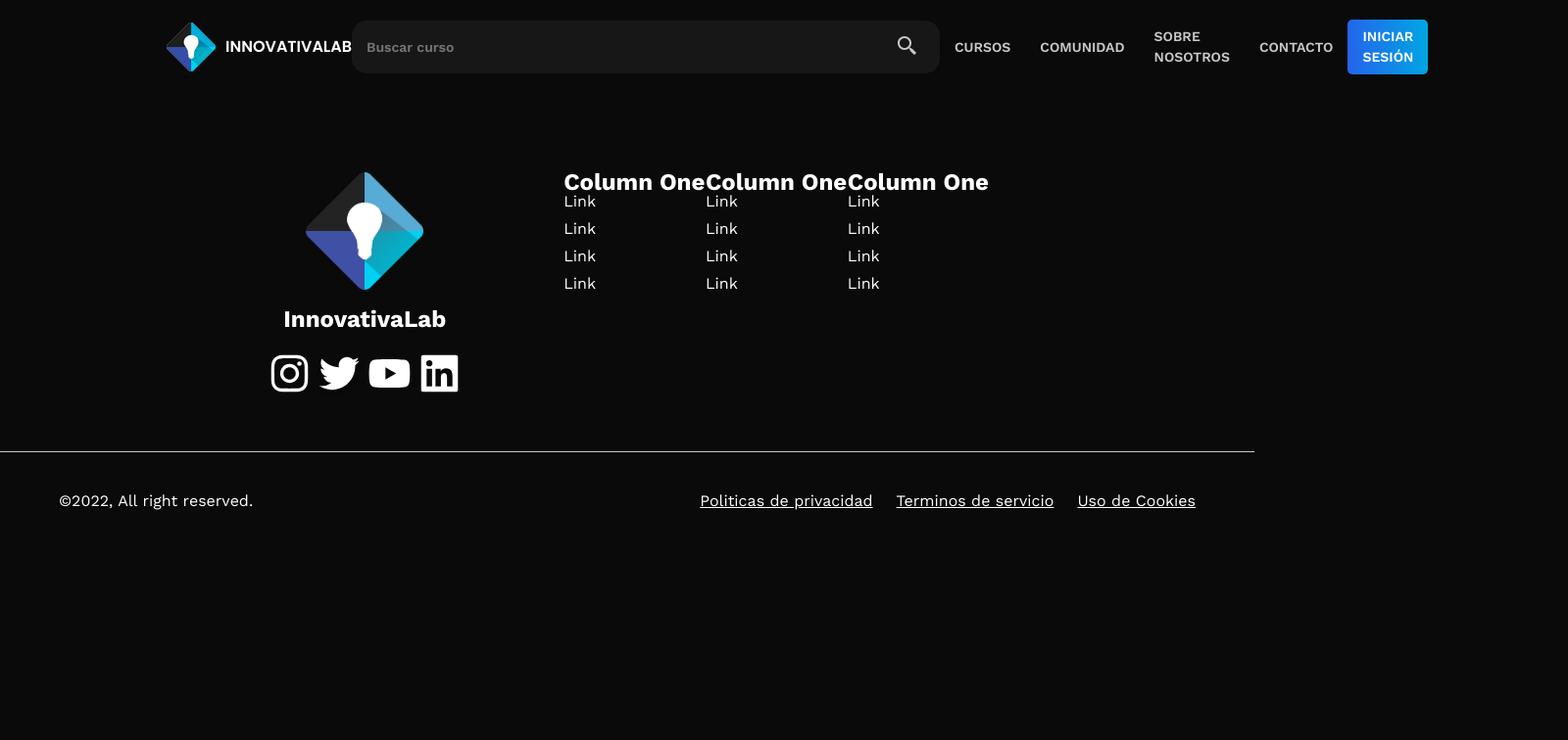
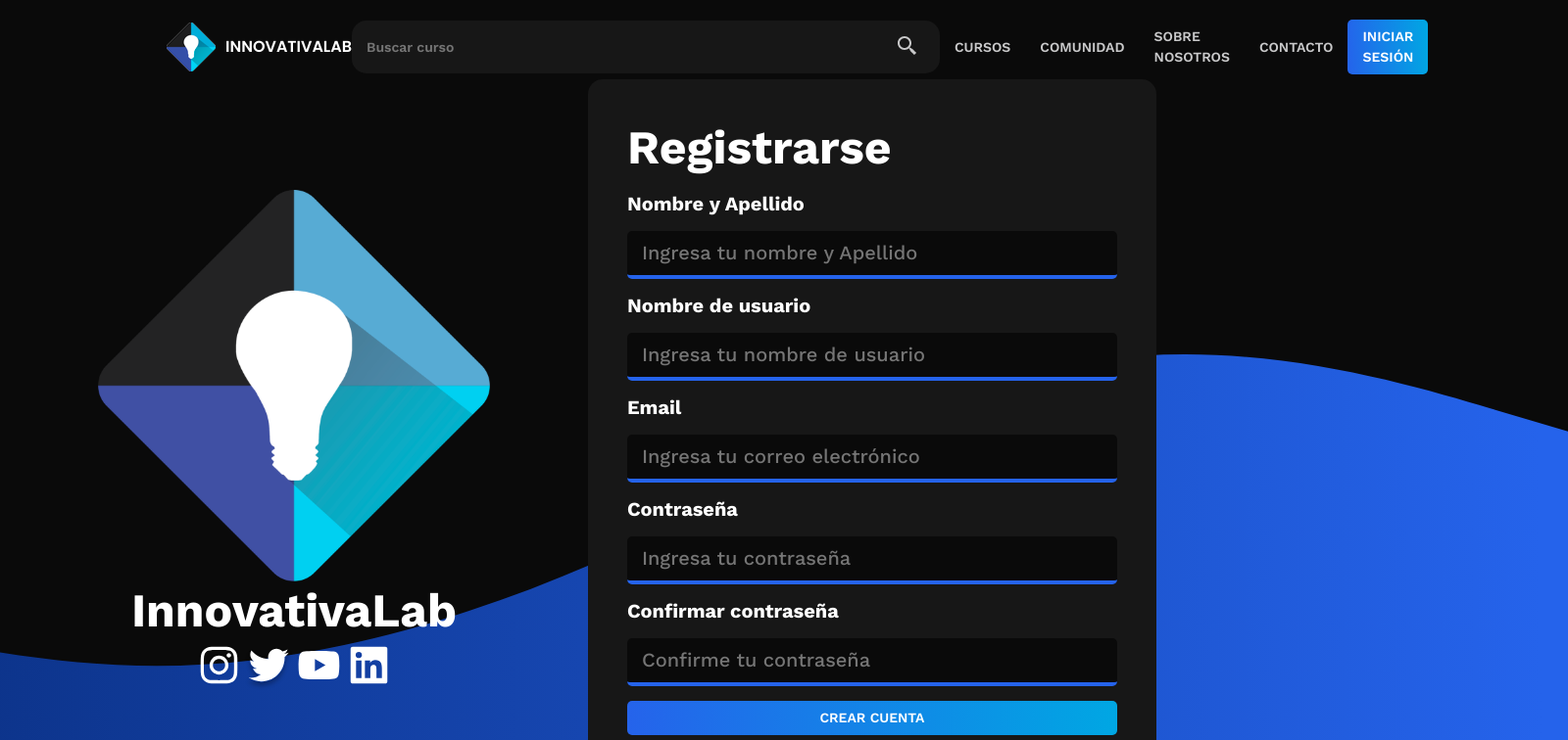
Before and after one commit to InnovativaLab/Pagina-web, a React (Vite) app in the folder PaginaWeb-React/: page /signin in a window 1280 px wide. Shown: the top 756 px of the page at 98% size, 1600 px wide, since content can reach past the window. Built offline with nearby package versions, Linux system fonts and the light colour scheme; the HTML template or start-up script is replaced by a standard one.

Commit message:
Add structure in SignIn page

```diff
--- a/PaginaWeb-React/src/pages/Login.tsx
+++ b/PaginaWeb-React/src/pages/Login.tsx
@@ -6,6 +6,7 @@ import Subtitle from '../components/Subtitle';
 import ItemMenu from "../components/ItemMenu";
 import TextBox from "../components/TextBox";
 import {Link} from "react-router-dom"
+
 function Login() {
   return (
     <div>
--- a/PaginaWeb-React/src/pages/SignIn.tsx
+++ b/PaginaWeb-React/src/pages/SignIn.tsx
@@ -1,6 +1,46 @@
+import "./styles/login.css"
+import olas from "../assets/OlaLogin.svg"
+import Redes from '../components/Redes';
+import Title from '../components/Title';
+import Subtitle from '../components/Subtitle';
+import ItemMenu from "../components/ItemMenu";
+import TextBox from "../components/TextBox";
+import {Link} from "react-router-dom"
+
 function SignIn() {
   return (
     <div>
+      <main className='mainLogin'>
+        <Redes size="big"/>
+        <form  className='loginForm'>
+          <Title msg="Registrarse"/>
+
+          <Subtitle msg="Nombre y Apellido" />
+          <TextBox placeholder="Ingresa tu nombre y Apellido" />
+
+          <Subtitle msg="Nombre de usuario" />
+          <TextBox placeholder="Ingresa tu nombre de usuario" />
+
+          <Subtitle msg="Email" />
+          <TextBox placeholder="Ingresa tu correo electrónico" />
+
+          <Subtitle msg="Contraseña" />
+          <TextBox placeholder="Ingresa tu contraseña" />
+
+          <Subtitle msg="Confirmar contraseña" />
+          <TextBox placeholder="Confirme tu contraseña" />
+
+          <ItemMenu
+            text='Crear cuenta'
+            background
+            style={3}
+          />
+          <Link className="secondaryButton fullSpace" to="/" >
+            Cancelar
+          </Link>
+        </form>
+        <img className="olasLogin" src={olas} alt="Olas azules de decoracion" />
+      </main>
     </div>
   )
 }
```
